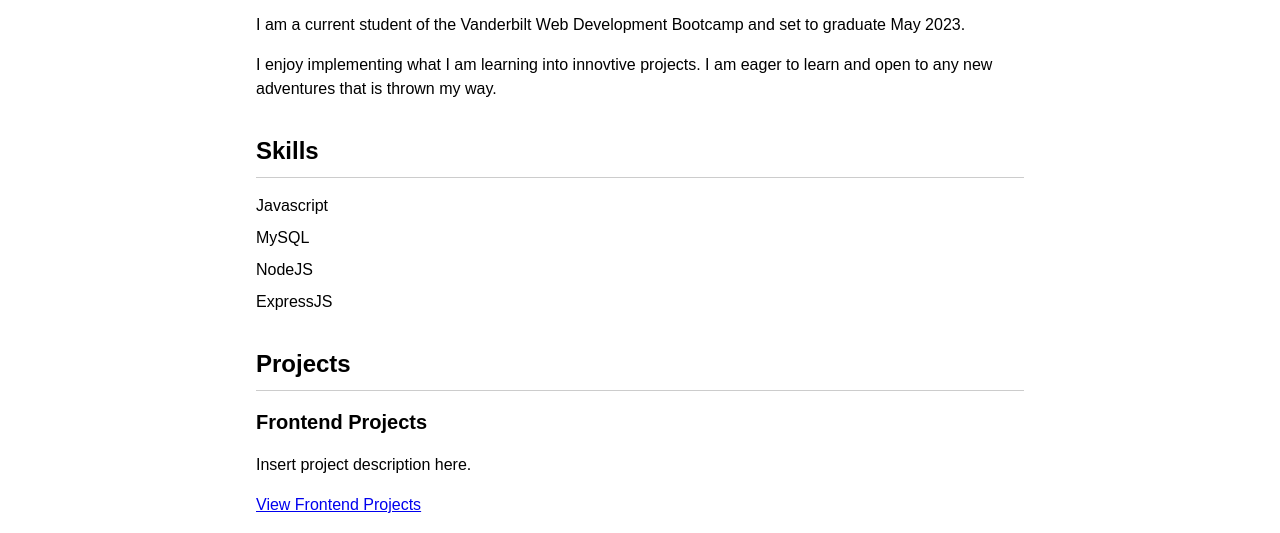
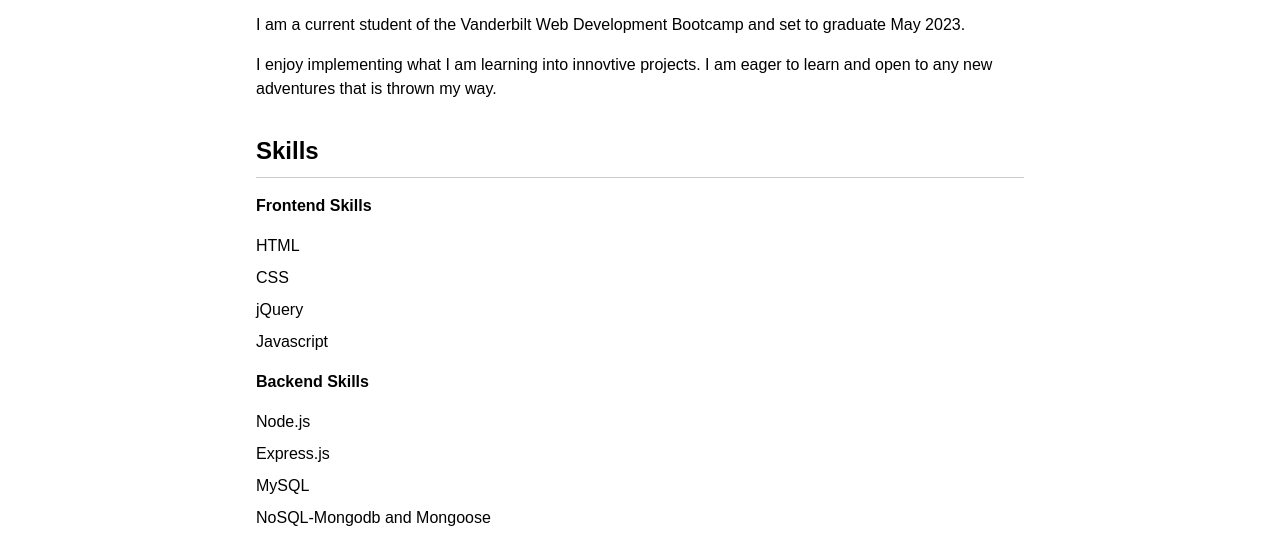
Before and after one commit to colearrington98/Personal-Portfolio, a plain HTML site: page assets/index.html in a window 1280 px wide. Shown: the part 419-952 px from the top of the page. Drawn offline with Linux system fonts and the light colour scheme.

Commit message:
Inserting skills

```diff
--- a/assets/index.html
+++ b/assets/index.html
@@ -27,11 +27,23 @@
       </section>
       <section id="skills">
         <h2>Skills</h2>
+        <div class="skills-container">
+          <div class="skill">
+        <h4>Frontend Skills</h4>
         <ul>
+          <li>HTML</li>
+          <li>CSS</li>
+          <li>jQuery</li>
           <li>Javascript</li>
+        </ul>
+      </div>
+      <div class="skill">
+        <h4>Backend Skills</h4>
+        <ul>
+          <li>Node.js</li>
+          <li>Express.js</li>
           <li>MySQL</li>
-          <li>NodeJS</li>
-          <li>ExpressJS</li>
+          <li>NoSQL-Mongodb and Mongoose</li>
         </ul>
       </section>
       <section id="projects">
@@ -61,6 +73,7 @@
         <a href="https://github.com/colearrington98">Github</a>
         <a href="931-472-9226">Phone</a>
       </section>
+    </div>
     </main>
     <footer>
       <section id="contact">
```
